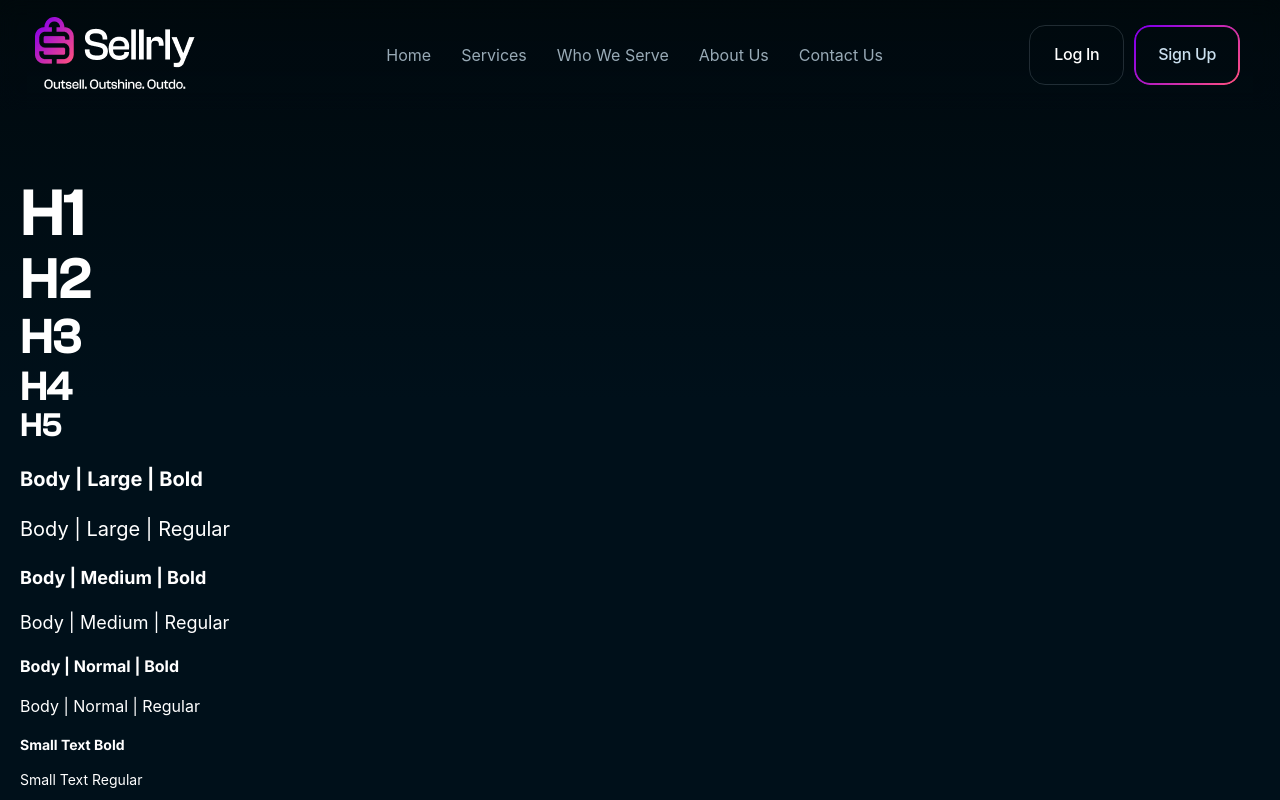
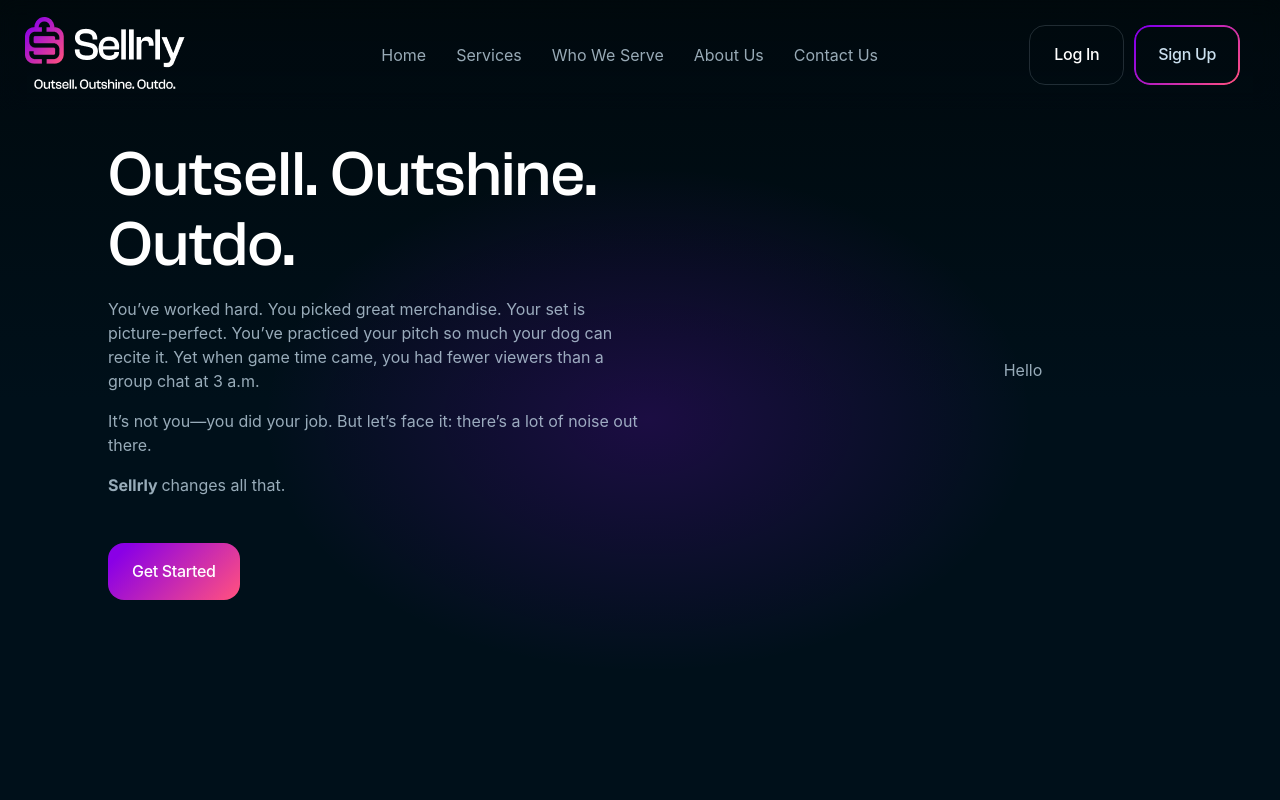
Before and after one commit to WillCBurroughs/sellrly, a React (Create React App) app: page / in a window 1280 px wide. Shown: the top 800 px of the page. Built offline with nearby package versions, Linux system fonts and the light colour scheme; a web font is replaced by a local one.

Commit message:
Adding header left

```diff
--- a/src/App.js
+++ b/src/App.js
@@ -1,41 +1,13 @@
 import logo from './logo.svg';
 import './index.css';
-import PrimaryButton from './components/atoms/PrimaryButton';
-import SecondaryButton from './components/atoms/SecondaryButton';
-import NavBarItem from './components/atoms/NavBarItem';
-import LogoTagline from './components/atoms/LogoTagline';
 import NavBarDesktop from './components/molecules/NavBarDesktop';
-
+import HomeAboveFold from './components/molecules/HomeAboveFold';
 
 function App() {
   return (
     <>
       <NavBarDesktop/>
-      <br/>
-      <br/>
-      <br/>
-      <br/>
-            <br/>
-      <br/>
-      <br/>
-      <br/>
-      <h1> H1 </h1>
-      <h2> H2 </h2>
-      <h3> H3 </h3>
-      <h4> H4 </h4>
-      <h5> H5 </h5>
-      <p className='blb'> Body | Large | Bold </p>
-      <p className='blr'> Body | Large | Regular </p>
-      <p className='bmb'> Body | Medium | Bold </p>
-      <p className='bmr'> Body | Medium | Regular </p>
-      <p className='bnb'> Body | Normal | Bold </p>
-      <p className='bnr'> Body | Normal | Regular </p>
-      <p className='stb'> Small Text Bold </p>
-      <p className='str'> Small Text Regular </p>
-      <PrimaryButton text = "Primary Button"/>
-      <SecondaryButton text = "Secondary Button"/>
-      <NavBarItem text = "Who we serve"/>
-      <LogoTagline />
+      <HomeAboveFold/>
     </>
   );
 }
--- /dev/null
+++ b/src/components/atoms/TertiaryButton.js
@@ -0,0 +1,12 @@
+import React from 'react';
+import '../../index.css'
+
+function TertiaryButton(props) {
+  return (
+    <button className='TertiaryButton'>
+      {props.text}
+    </button>
+  );
+}
+
+export default TertiaryButton;
--- /dev/null
+++ b/src/components/molecules/HomeAboveFold.js
@@ -0,0 +1,32 @@
+import React from 'react';
+import '../../index.css';
+import TertiaryButton from '../atoms/TertiaryButton';
+
+
+function HomeAboveFold(props) {
+  return (
+    <div className='contentBlock'>
+        <div className='leftHeroAboveFold'>
+            <h1>
+                Outsell. Outshine. Outdo.
+            </h1>
+            <p>You’ve worked hard. You picked great merchandise. Your set is picture-perfect.
+                You’ve practiced your pitch so much your dog can recite it. Yet when game time came,
+                you had fewer viewers than a group chat at 3 a.m.</p>
+            <p>
+                It’s not you—you did your job. But let’s face it: there’s a lot of noise out there.
+            </p>
+            <p>
+                <strong>Sellrly </strong>changes all that.
+            </p>
+            <TertiaryButton text = "Get Started" />
+        </div>
+
+        <div className='rightHeroAboveFold'>
+            <p>Hello</p>
+        </div>
+    </div>
+  );
+}
+
+export default HomeAboveFold;
--- a/src/index.css
+++ b/src/index.css
@@ -1,5 +1,4 @@
 body {
-  margin: 20px;
   font-family: -apple-system, BlinkMacSystemFont, 'Segoe UI', 'Roboto', 'Oxygen',
     'Ubuntu', 'Cantarell', 'Fira Sans', 'Droid Sans', 'Helvetica Neue',
     sans-serif;
@@ -33,10 +32,21 @@ body {
   align-items: center;
   backdrop-filter: blur(10px);
   z-index: 1000;
-  margin-left: -20px;
-  margin-top: -20px;
+  margin: 0;
+  padding: 0;
+  left: 0;
+  top: 0;
+}
 
-  padding-right: 100px;
+.logoLeft{
+  padding-left: 20px;
+}
+
+.linksNavDesktop{
+  display: flex;
+  justify-content: space-between;
+  gap: 30px;
+  padding-left: 40px;
 }
 
 .login-signup{
@@ -99,6 +109,7 @@ h1, h2, h3, h4, h5 {
 
 h1 {
   font-size: 64px;
+  font-weight: 500;
 }
 
 h2 {
@@ -119,7 +130,7 @@ h5 {
 
 p {
   font-family: "Inter";
-  color: white;
+  color: rgba(203, 224, 239, 0.75);
   line-height: 150%;
 }
 
@@ -188,6 +199,7 @@ p {
 .primaryButton:hover {
   background-color: #ff50821d;
   transition: 0.2s;
+  cursor: pointer;
 }
 
 .primaryButton::before {
@@ -250,17 +262,6 @@ p {
   cursor: pointer;
 }
 
-.logoLeft{
-  padding-left: 30px;
-}
-
-.linksNavDesktop{
-  display: flex;
-  justify-content: space-between;
-  gap: 30px;
-  padding-left: 40px;
-}
-
 .secondaryButton:disabled {
   border: #252A2D;
   color: #95A9B7;
@@ -269,6 +270,37 @@ p {
 .secondaryButton:hover {
   border: 1px solid #CBE0EF;;
   transition: 0.2s;
+  cursor: pointer;
+}
+
+.TertiaryButton {
+  background-image: linear-gradient(314deg, #FF4F81 2.78%, #8A00E6 88.45%);
+  position: relative;
+  border-radius: 16px;
+  display: inline-flex;
+  border: rgba(203, 224, 239, 0.16);
+  padding: 16px 24px;
+  justify-content: center;
+  align-items: center;
+  gap: 10px;
+  color: white;
+  font-family: "Inter";
+  font-size: 16px;
+  font-style: normal;
+  font-weight: 500;
+  line-height: 160%;
+  letter-spacing: -0.32px;
+  margin-top: 30px;
+}
+
+.TertiaryButton:hover {
+  background-image: linear-gradient(134deg, #FF4F81 6.23%, #8A00E6 91.9%);
+}
+
+.TertiaryButton:active {
+  background-image: linear-gradient(134deg, #FF4F81 6.23%, #8A00E6 91.9%);
+  border: 1px, solid, #D4D2FC;
+
 }
 
 .NavItem {
@@ -288,3 +320,32 @@ p {
 .NavItem:active {
   color: white;
 }
+
+.contentBlock {
+  background: radial-gradient(30% 30% at 50% 50%, rgba(138, 0, 230, 0.20) 0%, rgba(0, 0, 0, 0.00) 100%);
+  border-radius: 12px;
+  color: white;
+  align-items: center;
+  flex-direction: row;
+  background-color: transparent;
+  display: flex;
+  justify-content: space-between;
+  text-align: center;
+  position: absolute;
+  overflow: hidden;
+  top: 0px;
+  width: 100vw;
+  height: 840px;
+}
+
+.leftHeroAboveFold {
+  width: 530px;
+  text-align: left;
+  padding-left: 100px;
+  margin-top: -100px;
+}
+
+.rightHeroAboveFold {
+  margin-top: -100px;
+  width: 530px;
+}
```
